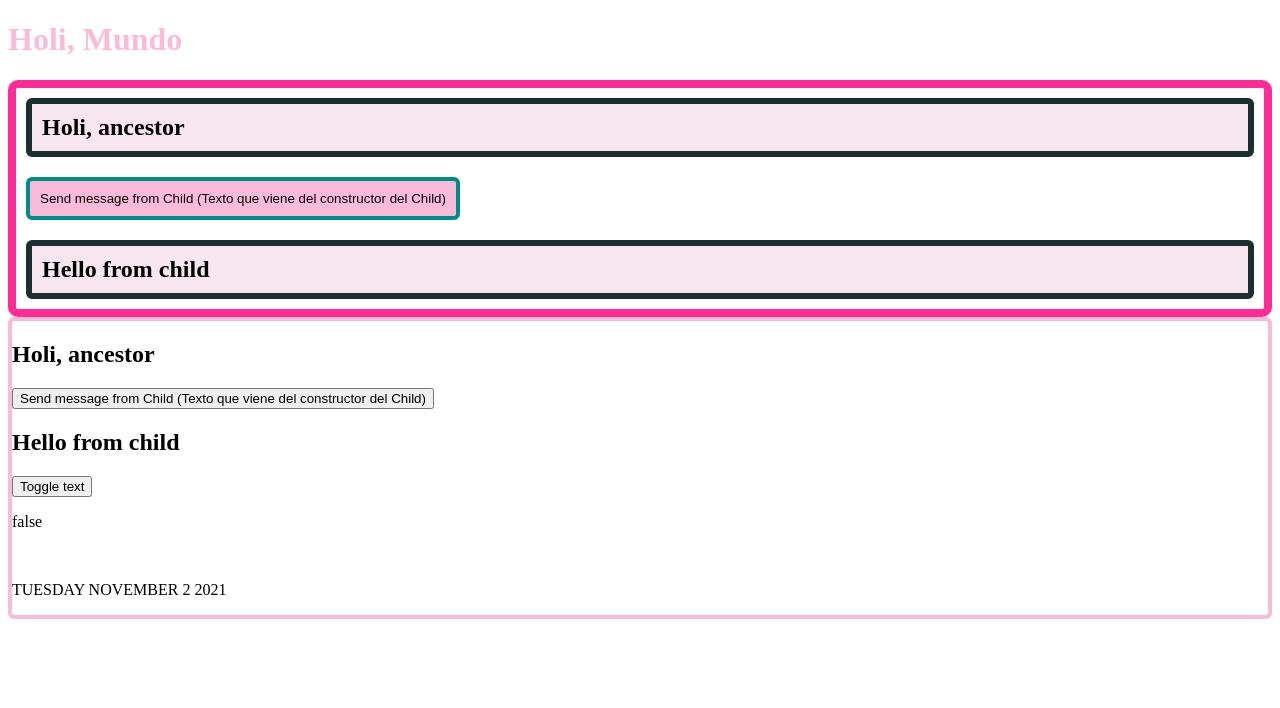
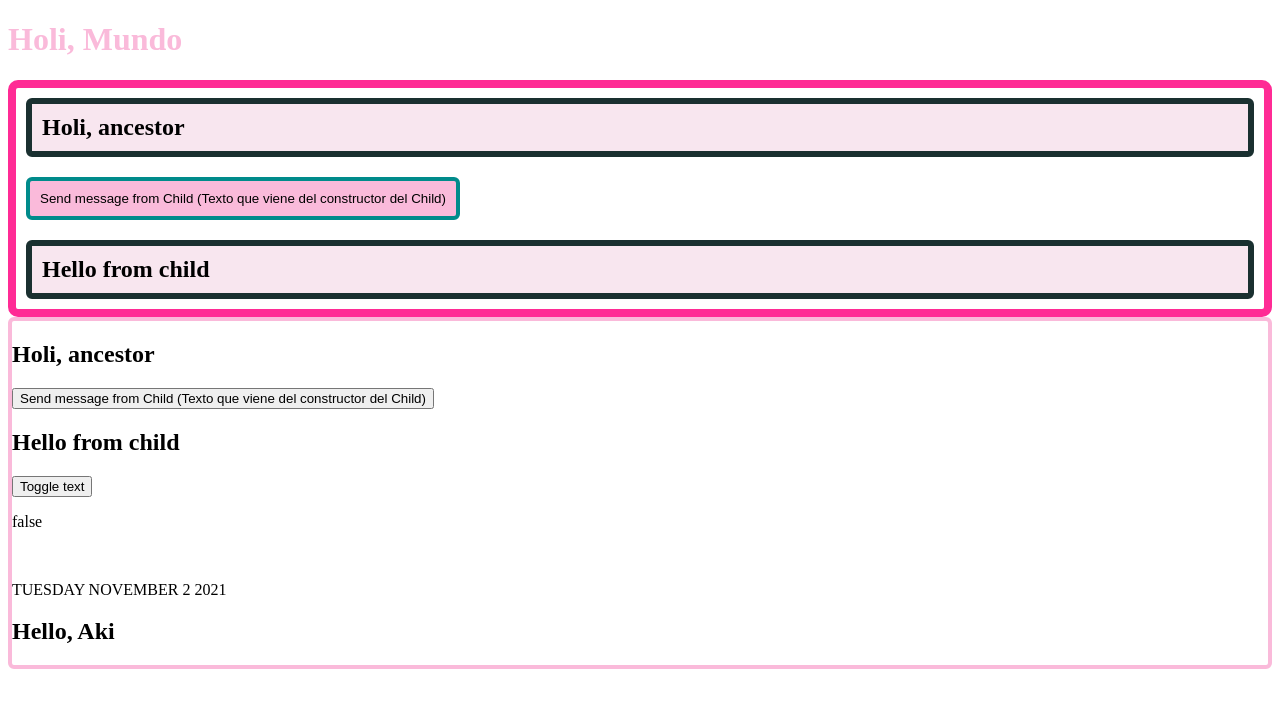
Before and after one commit to adrianaDTS/fcc-ng-test, an Angular app: page / in a window 1280 px wide. Shown: the top 708 px of the page. Built offline with nearby package versions, Linux system fonts and the light colour scheme.

Commit message:
:art: Add greetings pipe

```diff
--- a/src/app/app.component.html
+++ b/src/app/app.component.html
@@ -7,9 +7,10 @@
   <button (click)="toggleText($event)">Toggle text</button>
   <p>{{ showText }}</p>
   <br />
-  <p>{{ todaysDate | date: 'EEEE MMMM d y' | uppercase }}</p>
+  <p>{{ todaysDate | date: "EEEE MMMM d y" | uppercase }}</p>
   <!-- Pipes are only executed when pure changes are detected
     (a change of a primitive input value such as string, number,
     boolean or symbol, or a change in an object reference, such as date,
     array, function or object) -->
+  <h2>{{ "Aki" | greetingsPipe }}</h2>
 </app-child>
--- a/src/app/greetings-pipe.pipe.ts
+++ b/src/app/greetings-pipe.pipe.ts
@@ -1,12 +1,18 @@
 import { Pipe, PipeTransform } from '@angular/core';
 
+// Pipe decorator, that is used to call the pipe in our templates
 @Pipe({
   name: 'greetingsPipe'
 })
+
+  // The PipeTransform interface need to be implemented.
+  // This interface requires the transform method to be implemented
 export class GreetingsPipePipe implements PipeTransform {
 
-  transform(value: unknown, ...args: unknown[]): unknown {
-    return null;
+  // This method receives a value passed from a template. In this case it will be a string,
+  // and the second parameter is for optional params
+  transform(value: unknown, ...args: unknown[]): string {
+    return `Hello, ${value}`;
   }
 
 }
```
